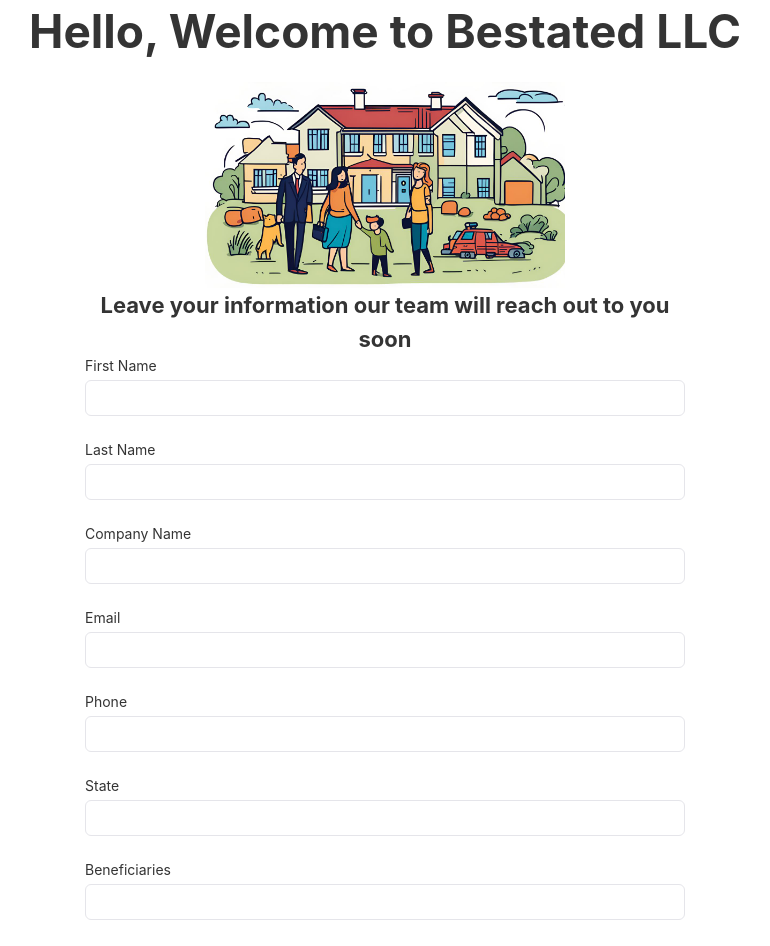
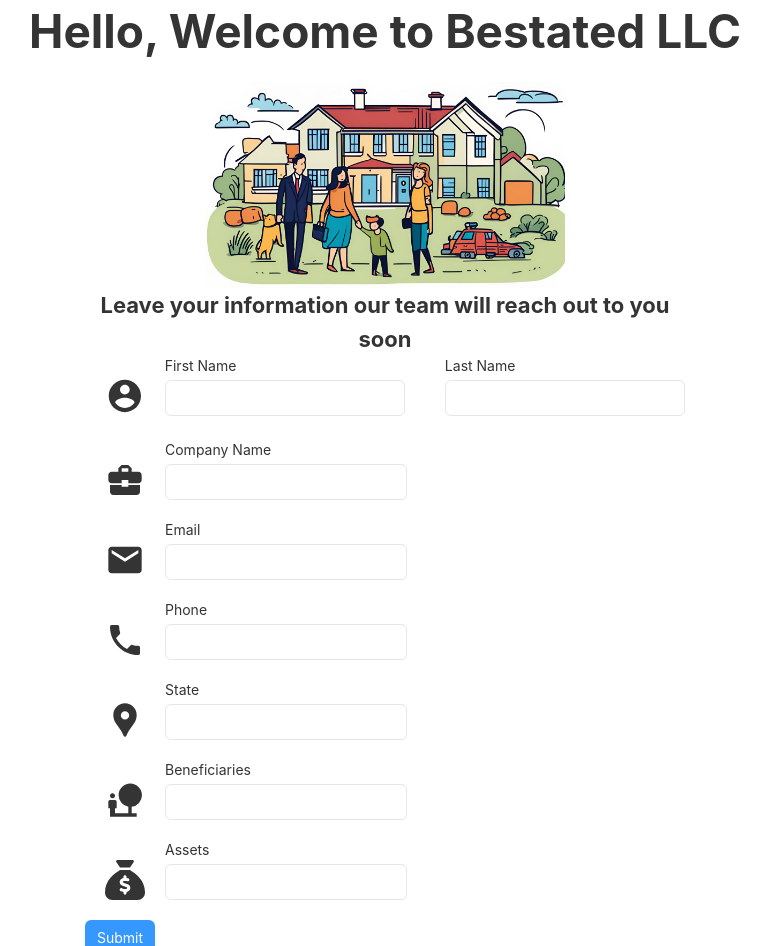
Before and after one commit to chenathy/besated-org, a React app: page / in a window 1280 px wide. Shown: the top 946 px of the page, without its empty margins (255-1025 px from the left). Built offline with nearby package versions, Linux system fonts and the light colour scheme.

Commit message:
react-icons package installed

```diff
--- a/package.json
+++ b/package.json
@@ -14,6 +14,7 @@
   "dependencies": {
     "react": "^18.3.1",
     "react-dom": "^18.3.1",
+    "react-icons": "^5.2.1",
     "rsuite": "^5.66.0"
   },
   "devDependencies": {
--- a/src/App.css
+++ b/src/App.css
@@ -10,3 +10,9 @@
     max-width: 600px;
     padding: 20px;
 }
+
+.icon-layout {
+    margin: 20px;
+    width: 40px;
+    height: 40px;
+}
--- a/src/Contact/index.js
+++ b/src/Contact/index.js
@@ -1,5 +1,13 @@
 import React from 'react';
 import { Form, ButtonToolbar, Button, Schema } from 'rsuite';
+import { IoMdContact } from "react-icons/io";
+import { MdBusinessCenter } from "react-icons/md";
+import { MdEmail } from "react-icons/md";
+import { MdPhone } from "react-icons/md";
+import { MdLocationPin } from "react-icons/md";
+import { MdNaturePeople } from "react-icons/md";
+import { MdSavings } from "react-icons/md";
+import { FaSackDollar } from "react-icons/fa6";
 import 'rsuite/dist/rsuite.min.css';
 import '../App.css'
 import familyLogo from './bestated_family.jpg'
@@ -18,49 +26,75 @@
             <h4>Leave your information our team will reach out to you soon</h4>
 
                 <Form fluid>
+                    <div style={{ display: 'flex', width: '100%' }}>
+                        <IoMdContact className='icon-layout'/>
+                        <div style={{ display: 'flex', flexGrow: 1 }}>
                             <Form.Group>
                                 <Form.ControlLabel htmlFor='firstName'>First Name</Form.ControlLabel>
                                 <Form.Control name='firstName' id='firstName' type='text' required />
                             </Form.Group>
 
-                    <Form.Group>
+                            <Form.Group style={{ marginLeft: '40px' }}>
                                 <Form.ControlLabel htmlFor='lastName'>Last Name</Form.ControlLabel>
                                 <Form.Control name='lastName' id='lastName' type='text' required />
                             </Form.Group>
+                        </div>
+                    </div>
 
+                    <div style={{ display: 'flex' }}>
+                        <MdBusinessCenter className='icon-layout'/>
                         <Form.Group>
                             <Form.ControlLabel htmlFor='companyName'>Company Name</Form.ControlLabel>
                             <Form.Control name='companyName' id='companyName' type='text' required />
                         </Form.Group>
+                    </div>
 
+                    <div style={{ display: 'flex', width: '100%' }}>
+                        <MdEmail className='icon-layout'/>
                         <Form.Group>
                             <Form.ControlLabel htmlFor='email'>Email</Form.ControlLabel>
                             <Form.Control name='email' id='email' type='email' required />
                         </Form.Group>
+                    </div>
 
+                    <div style={{ display: 'flex' }}>
+                        <MdPhone className='icon-layout'/>
                         <Form.Group>
                             <Form.ControlLabel htmlFor='phone'>Phone</Form.ControlLabel>
                             <Form.Control name='phone' id='phone' type='text' />
                         </Form.Group>
+                    </div>
 
+                    <div style={{ display: 'flex' }}>
+                        <MdLocationPin className='icon-layout'/>
                         <Form.Group>
                             <Form.ControlLabel htmlFor='state'>State</Form.ControlLabel>
                             <Form.Control name='state' id='state' type='text' required />
                         </Form.Group>
+                    </div>
 
+                    <div style={{ display: 'flex' }}>
+                        <MdNaturePeople className='icon-layout'/>
                         <Form.Group>
                             <Form.ControlLabel htmlFor='beneficiaries'>Beneficiaries</Form.ControlLabel>
                             <Form.Control name='beneficiaries' id='beneficiaries' type='text' required />
                         </Form.Group>
+                    </div>
 
+                    <div style={{ display: 'flex' }}>
+                        <FaSackDollar className='icon-layout'/>
                         <Form.Group>
                             <Form.ControlLabel htmlFor='assets'>Assets</Form.ControlLabel>
                             <Form.Control name='assets' id='assets' type='text' required />
                         </Form.Group>
+                    </div>
 
+                    <div style={{ display: 'flex' }}>
                         <Form.Group>
                             <Button appearance="primary" type='submit'>Submit</Button>
                         </Form.Group>
+                    </div>
+
                 </Form>
             </div>
         </div>
```
Also changed, not shown: 1 other file (tests, documents, lock files or other folders). Lines whose indentation alone changed are shown as unchanged.
